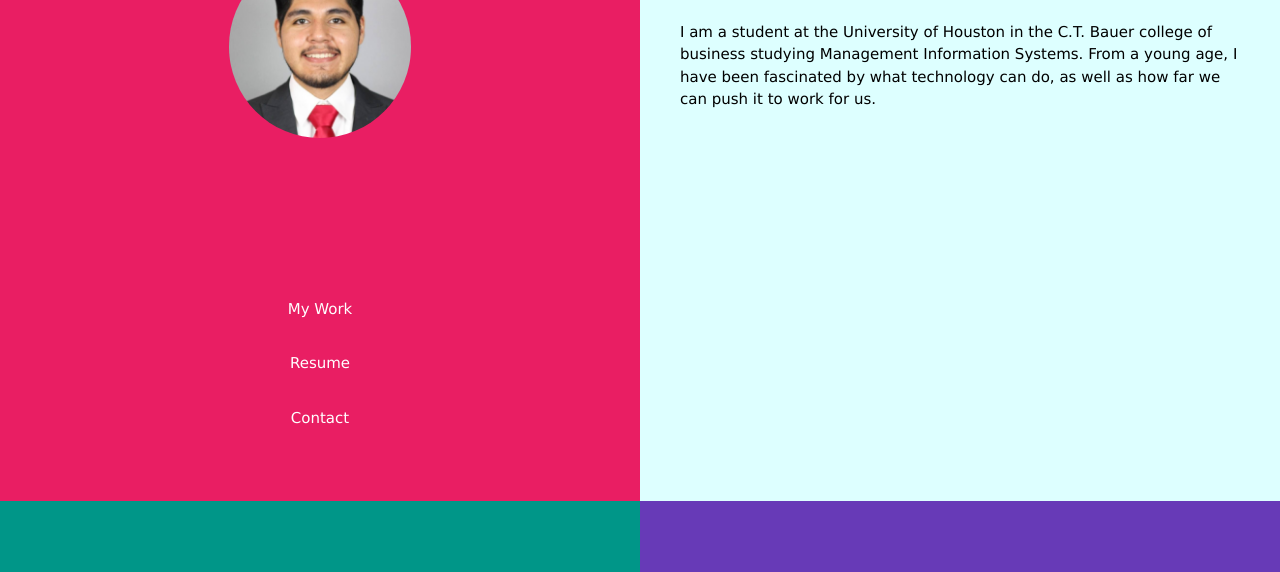
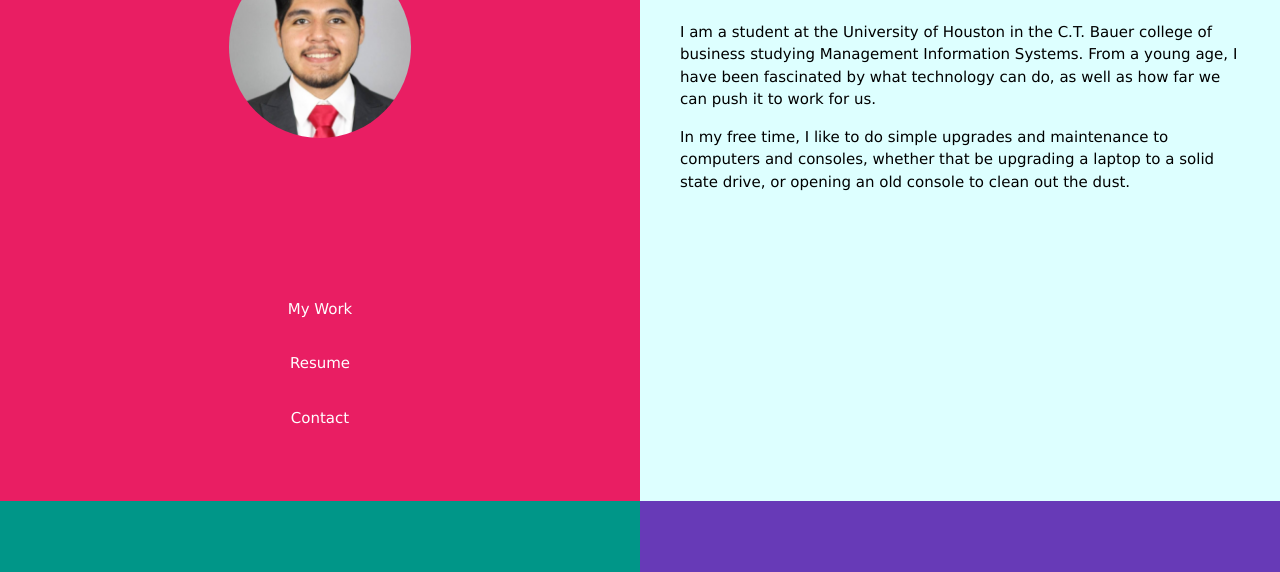
Before and after one commit to kevingallegos/kevingallegos.github.io, a plain HTML site: page index.html in a window 1280 px wide. Shown: the part 199-771 px from the top of the page. Drawn offline with nearby package versions, Linux system fonts and the light colour scheme.

Commit message:
Update index.html

```diff
--- a/index.html
+++ b/index.html
@@ -25,6 +25,7 @@
       <img src="ralph.gif" class="w3-margin w3-circle" alt="Ralph" style="width:50%">
       <div class="w3-left-align w3-padding-large">
         <p>I am a student at the University of Houston in the C.T. Bauer college of business studying Management Information Systems. From a young age, I have been fascinated by what technology can do, as well as how far we can push it to work for us.</p>
+        <p>In my free time, I like to do simple upgrades and maintenance to computers and consoles, whether that be upgrading a laptop to a solid state drive, or opening an old console to clean out the dust.</p>
       </div>
     </div>
   </div>
```
